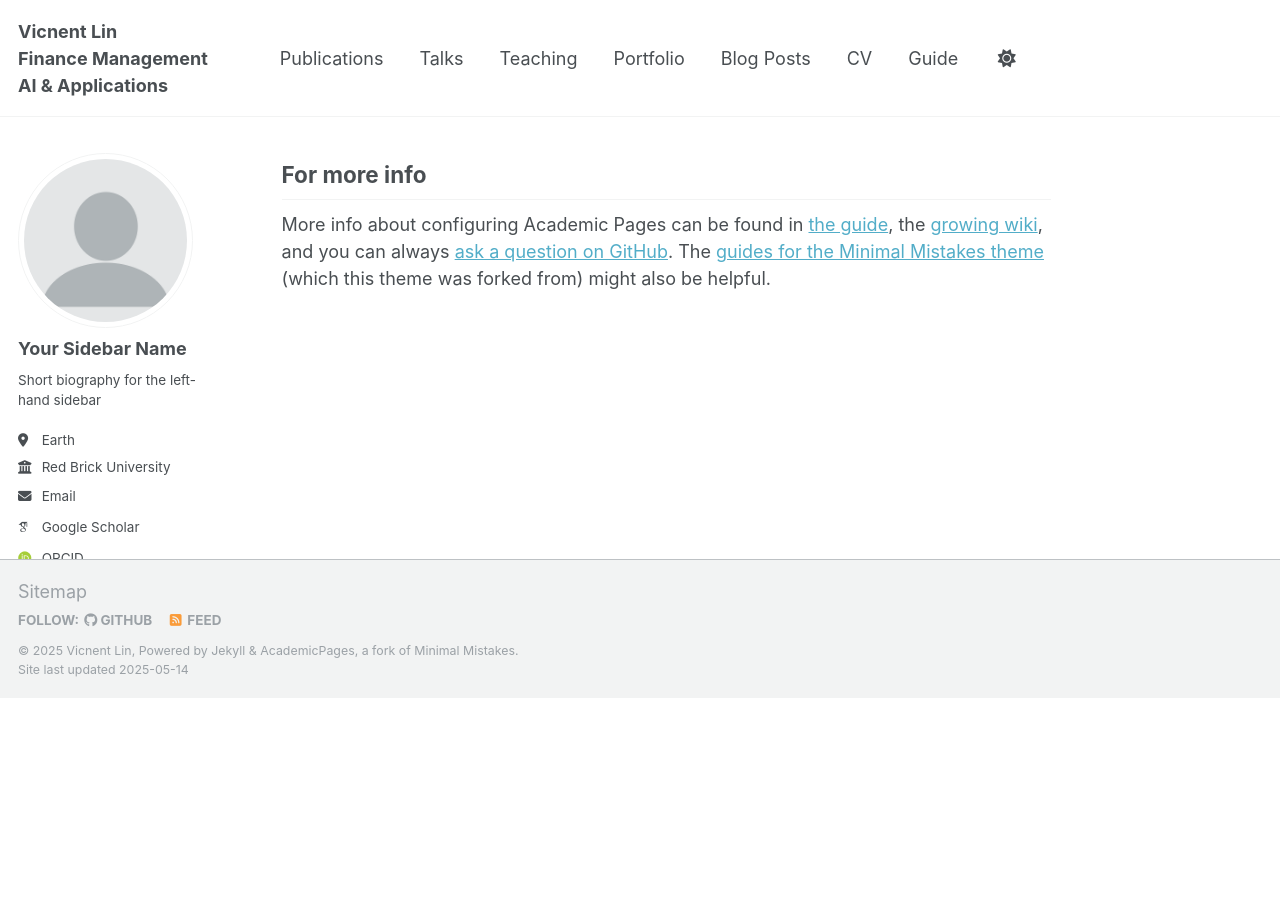
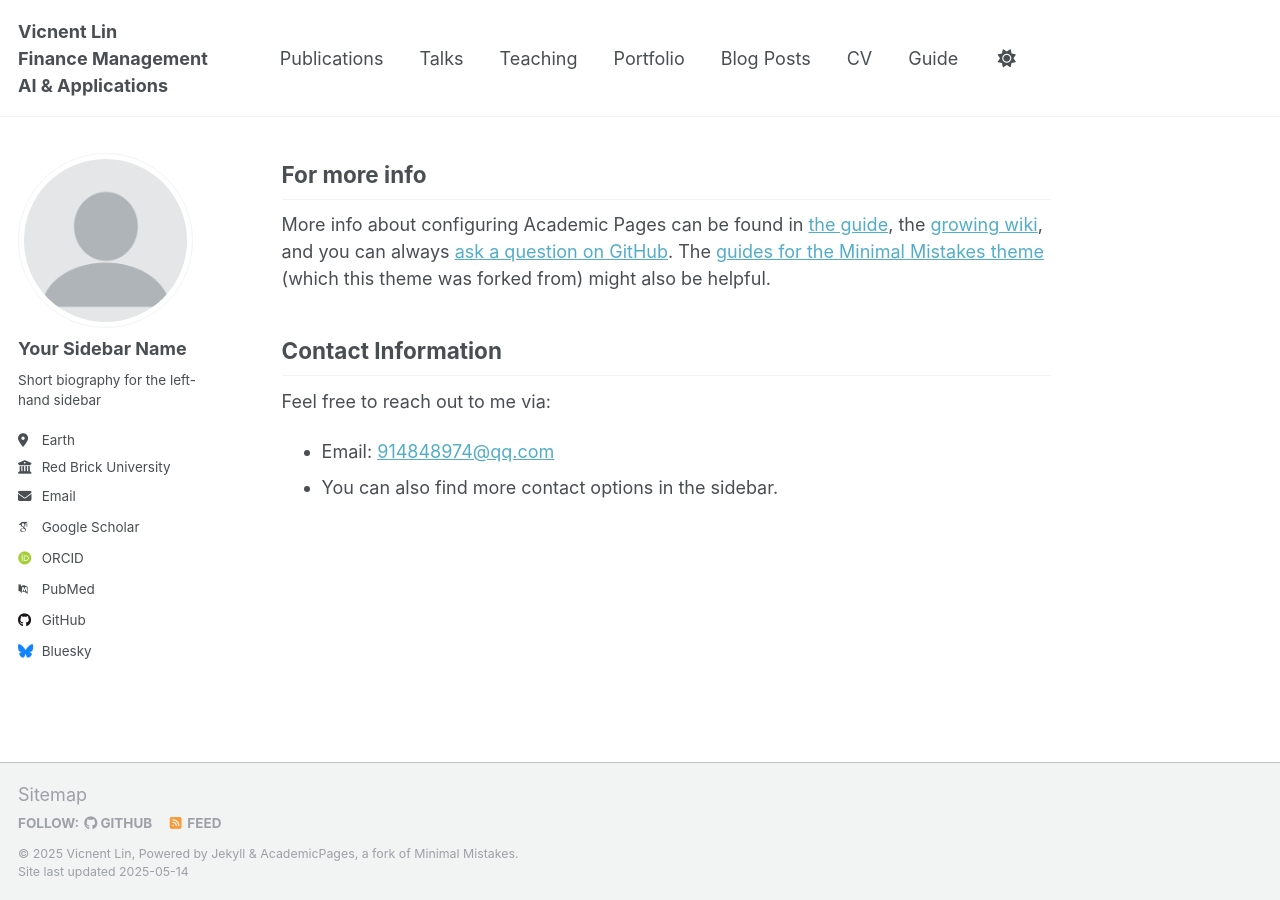
Before and after one commit to shlin1974/shlin1974.github.io, a Jekyll site: the page built from _pages/about.md, in a window 1280 px wide and 900 px high, scrolled down 2893 px. Built offline with Jekyll 4.4.1, drawn with Linux system fonts in a browser that asks for light colours; some web fonts are replaced; before the commit the page ends 3590 px from its top, so only the background shows below that.

Commit message:
Update contact information in _config.yml and add contact section in about.md with email details.

```diff
--- a/_config.yml
+++ b/_config.yml
@@ -29,7 +29,7 @@ author:
   location         : "Earth"
   employer         : "Red Brick University"
   uri              : # URL
-  email            : "none@example.org"
+  email            : "914848974@qq.com"
 
   # Academic websites
   academia         : # URL
--- a/_pages/about.md
+++ b/_pages/about.md
@@ -47,3 +47,9 @@ Example: editing a markdown file for a talk
 For more info
 ------
 More info about configuring Academic Pages can be found in [the guide](https://academicpages.github.io/markdown/), the [growing wiki](https://github.com/academicpages/academicpages.github.io/wiki), and you can always [ask a question on GitHub](https://github.com/academicpages/academicpages.github.io/discussions). The [guides for the Minimal Mistakes theme](https://mmistakes.github.io/minimal-mistakes/docs/configuration/) (which this theme was forked from) might also be helpful.
+
+Contact Information
+------
+Feel free to reach out to me via:
+* Email: [914848974@qq.com](mailto:914848974@qq.com)
+* You can also find more contact options in the sidebar.
```
